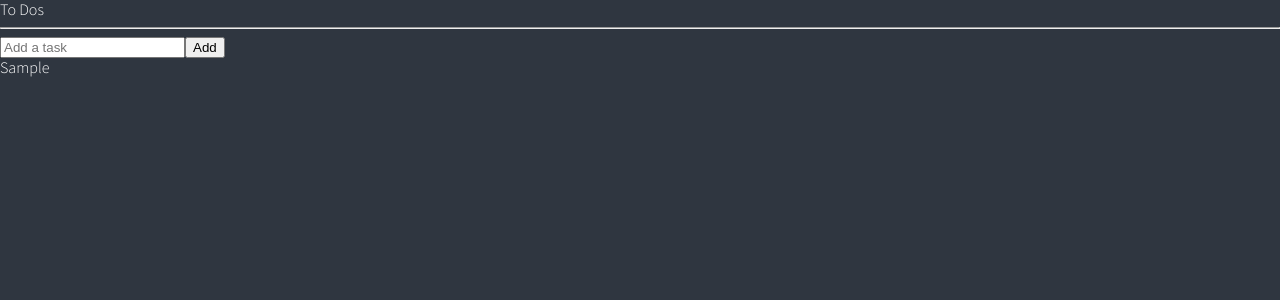
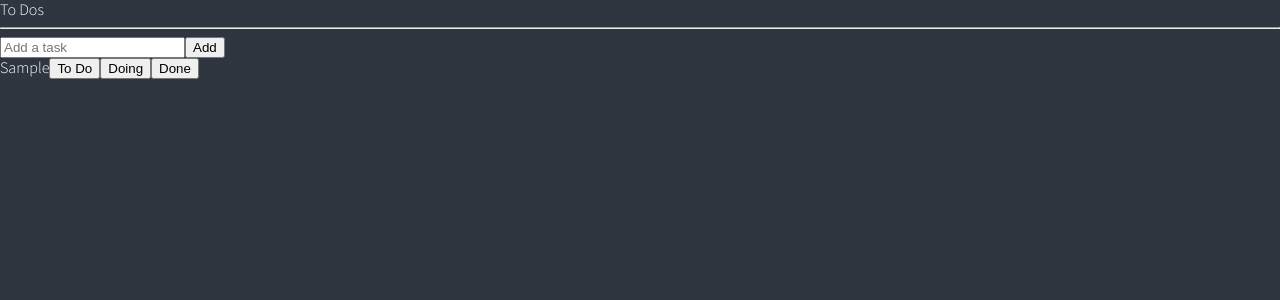
Before and after one commit to qpthedev/react-simple-todo, a React (Create React App) app: page / in a window 1280 px wide. Both pictures are taken after typing "Sample" into the empty fields and a click on the button "Add". Shown: the top 300 px of the page. Built offline with nearby package versions, Linux system fonts and the light colour scheme.

Commit message:
Refactoring to components

```diff
--- /dev/null
+++ b/src/atoms.tsx
@@ -0,0 +1,12 @@
+import { atom } from "recoil";
+
+export interface IToDo {
+  text: string;
+  id: number;
+  category: "TO_DO" | "DOING" | "DONE";
+}
+
+export const toDoState = atom<IToDo[]>({
+  key: "toDo",
+  default: [],
+});
--- /dev/null
+++ b/src/components/CreateToDo.tsx
@@ -0,0 +1,34 @@
+import { useForm } from "react-hook-form";
+import { useSetRecoilState } from "recoil";
+import { toDoState } from "../atoms";
+
+interface IForm {
+  toDo: string;
+}
+
+function CreateToDo() {
+  const setToDos = useSetRecoilState(toDoState);
+  const { register, handleSubmit, setValue } = useForm<IForm>();
+
+  const handleValid = ({ toDo }: IForm) => {
+    setToDos((oldToDos) => [
+      { text: toDo, category: "TO_DO", id: Date.now() },
+      ...oldToDos,
+    ]);
+    setValue("toDo", "");
+  };
+
+  return (
+    <form onSubmit={handleSubmit(handleValid)}>
+      <input
+        {...register("toDo", {
+          required: "Entry is required.",
+        })}
+        placeholder="Add a task"
+      />
+      <button>Add</button>
+    </form>
+  );
+}
+
+export default CreateToDo;
--- /dev/null
+++ b/src/components/ToDo.tsx
@@ -0,0 +1,14 @@
+import { IToDo } from "../atoms";
+
+function ToDo({ text }: IToDo) {
+  return (
+    <li>
+      <span>{text}</span>
+      <button>To Do</button>
+      <button>Doing</button>
+      <button>Done</button>
+    </li>
+  );
+}
+
+export default ToDo;
--- a/src/components/ToDoList.tsx
+++ b/src/components/ToDoList.tsx
@@ -1,53 +1,20 @@
 import React from "react";
-import { useForm } from "react-hook-form";
-import { atom, useRecoilState } from "recoil";
-
-interface IForm {
-  toDo: string;
-}
-
-interface IToDo {
-  text: string;
-  id: number;
-  category: "TO_DO" | "DOING" | "DONE";
-}
-
-const toDoState = atom<IToDo[]>({
-  key: "toDo",
-  default: [],
-});
+import { useRecoilValue } from "recoil";
+import { toDoState } from "../atoms";
+import CreateToDo from "./CreateToDo";
+import ToDo from "./ToDo";
 
 function ToDoList() {
-  const [toDos, setToDos] = useRecoilState(toDoState);
-
-  const { register, handleSubmit, setValue } = useForm<IForm>();
-
-  const handleValid = ({ toDo }: IForm) => {
-    setToDos((oldToDos) => [
-      { text: toDo, category: "TO_DO", id: Date.now() },
-      ...oldToDos,
-    ]);
-    setValue("toDo", "");
-  };
-
-  // console.log(toDos);
+  const toDos = useRecoilValue(toDoState);
 
   return (
     <div>
       <h1>To Dos</h1>
       <hr />
-      <form onSubmit={handleSubmit(handleValid)}>
-        <input
-          {...register("toDo", {
-            required: "Entry is required.",
-          })}
-          placeholder="Add a task"
-        />
-        <button>Add</button>
-      </form>
+      <CreateToDo />
       <ul>
         {toDos.map((toDo) => (
-          <li key={toDo.id}>{toDo.text}</li>
+          <ToDo key={toDo.id} {...toDo} />
         ))}
       </ul>
     </div>
```
